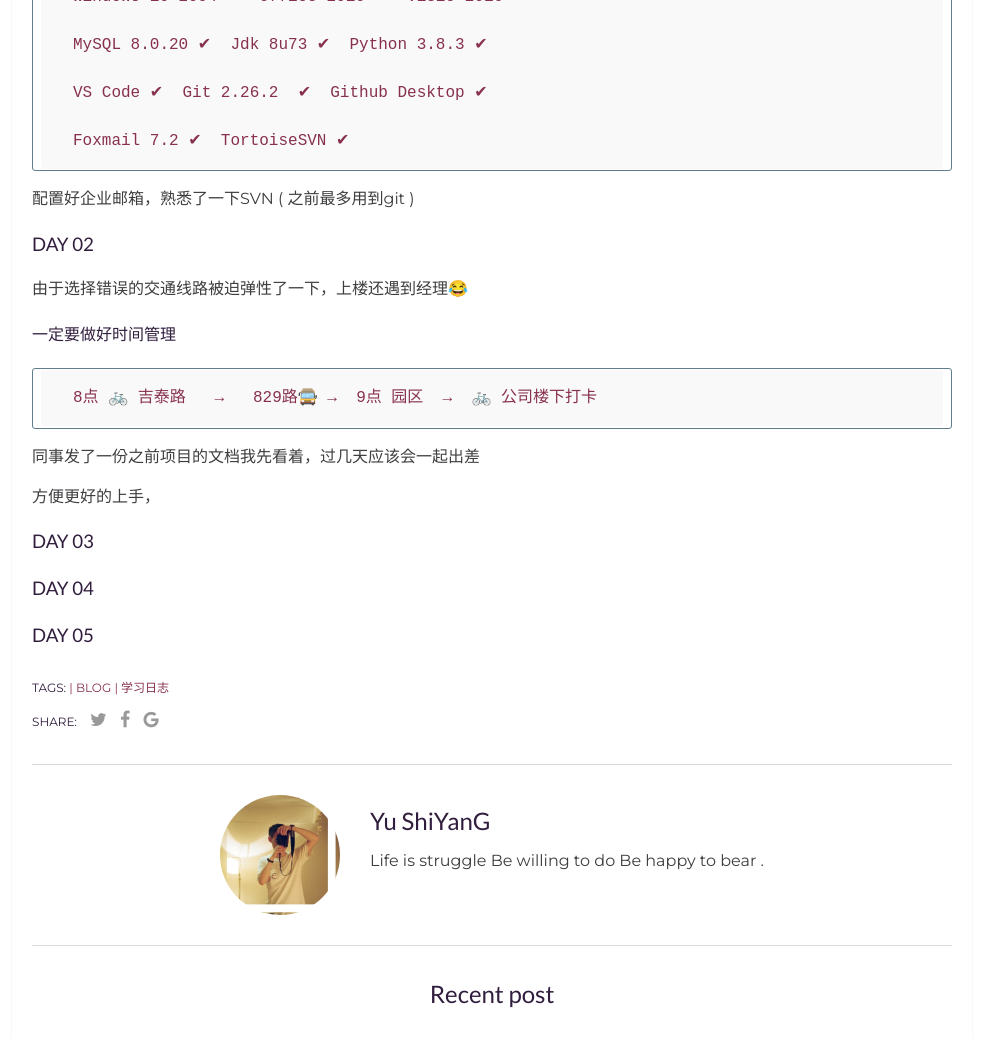
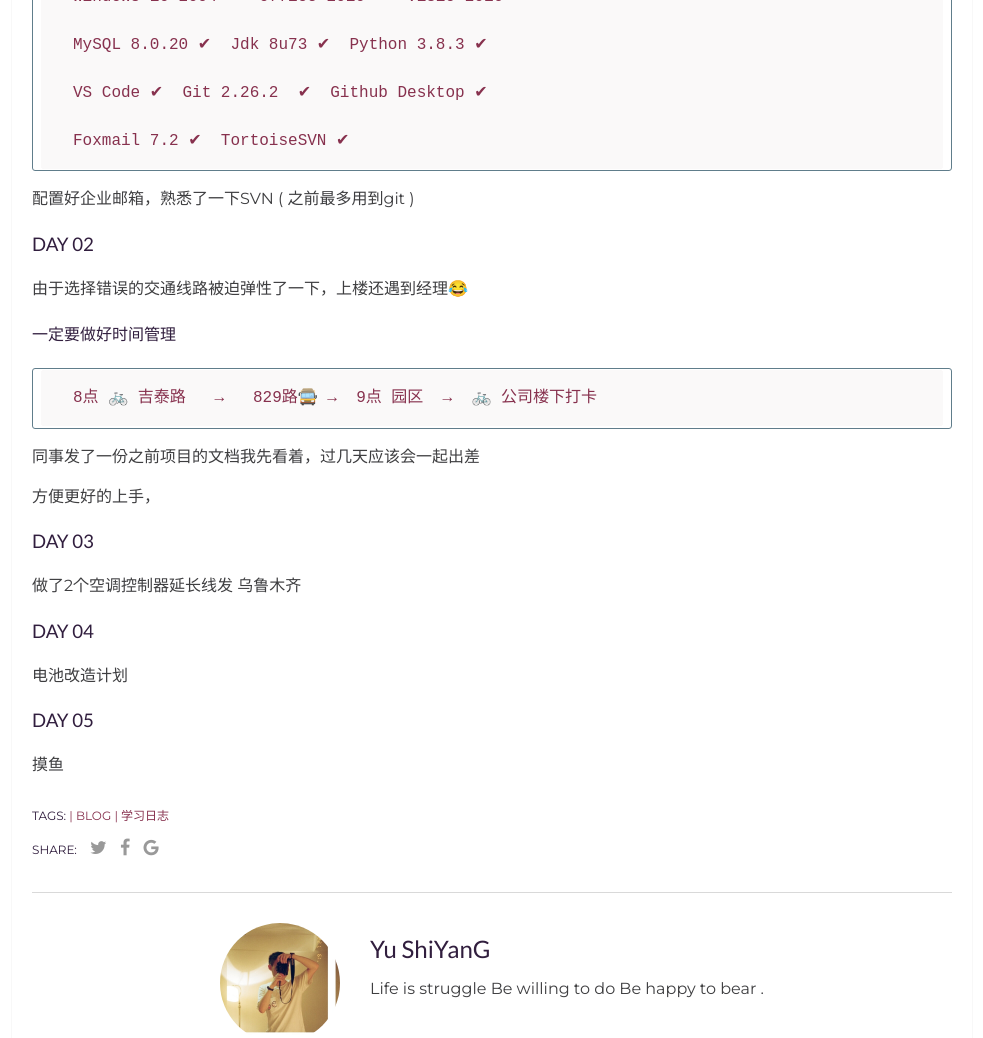
Before and after one commit to techysy/techysy.github.io, a Jekyll site: the page built from _posts/2020-05-25-move-brick-log.markdown, in a window 1280 px wide, cut to the strip 868-1906 px from the top of the page. Shown: the whole strip, without its empty margins (148-1131 px from the left). Built offline with Jekyll 4.4.1, drawn with Linux system fonts in a browser that asks for light colours; comment, search, counter and statistics services are not loaded; a style sheet for code colours, icons or effects is not loaded.

Commit message:
Update 2020-05-25-move-brick-log.markdown

```diff
--- a/_posts/2020-05-25-move-brick-log.markdown
+++ b/_posts/2020-05-25-move-brick-log.markdown
@@ -41,6 +41,12 @@ categories: 分享
 
 ### DAY 03
 
+做了2个空调控制器延长线发 乌鲁木齐
+
 ### DAY 04
 
+电池改造计划
+
 ### DAY 05
+
+摸鱼
```
